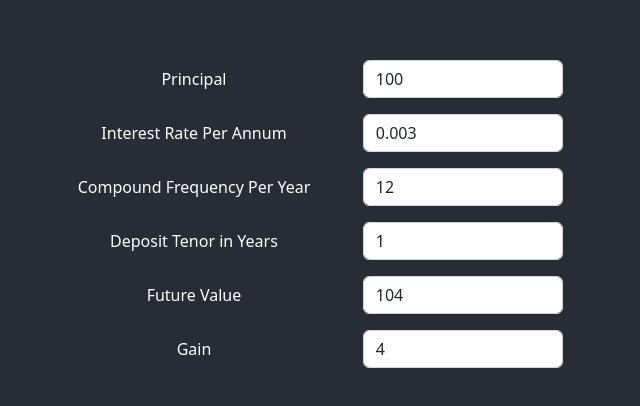
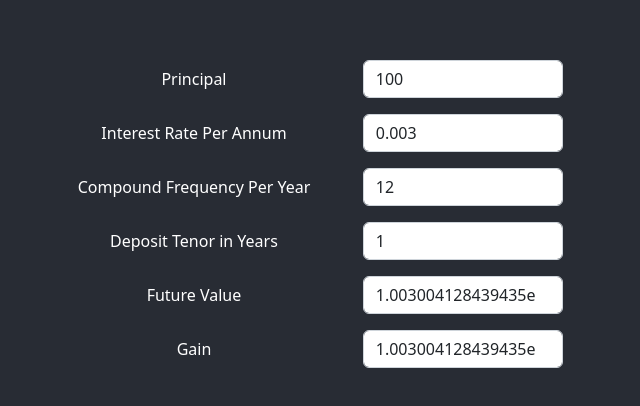
Before and after one commit to BigRiceEater/compound-interest-calculator, a React (Create React App) app: page / in a window 1280 px wide. Shown: the part 178-584 px from the top of the page, without its empty margins (334-974 px from the left). Built offline with nearby package versions, Linux system fonts and the light colour scheme.

Commit message:
Fix powers of operator

```diff
--- a/src/App.js
+++ b/src/App.js
@@ -15,7 +15,7 @@ const TextField = (props) => (
     </Form.Label>
     <Col sm="5">
       <Form.Control
-        type="text"
+        type="number"
         placeholder="value"
         value={props.value}
         readOnly={props.readOnly ? true : false}
@@ -44,7 +44,8 @@ function App() {
 
   const calculateCompoundInterest = () => {
     const result =
-      (principalValue * (1 + interestRatePerAnnum / compoundFrequencyPerYear)) ^
+      (principalValue *
+        (1 + interestRatePerAnnum / compoundFrequencyPerYear)) **
       (compoundFrequencyPerYear * depositTenorInYears);
     setFutureValue(result);
     setGainValue(result - principalValue);
```
